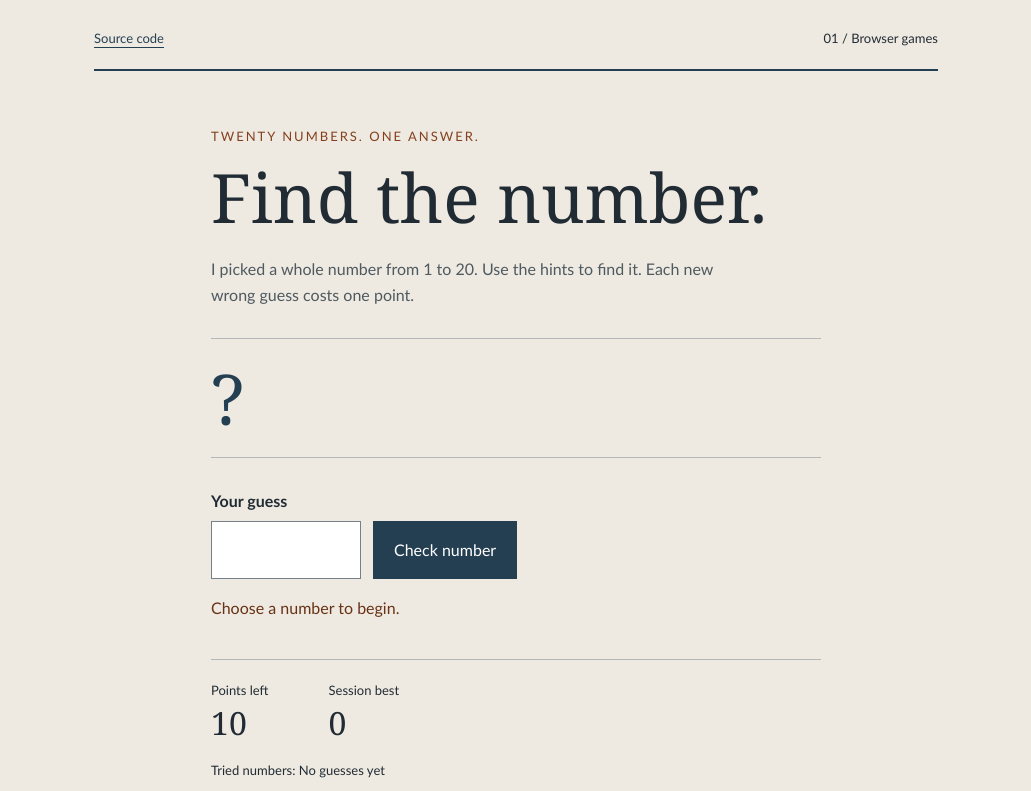
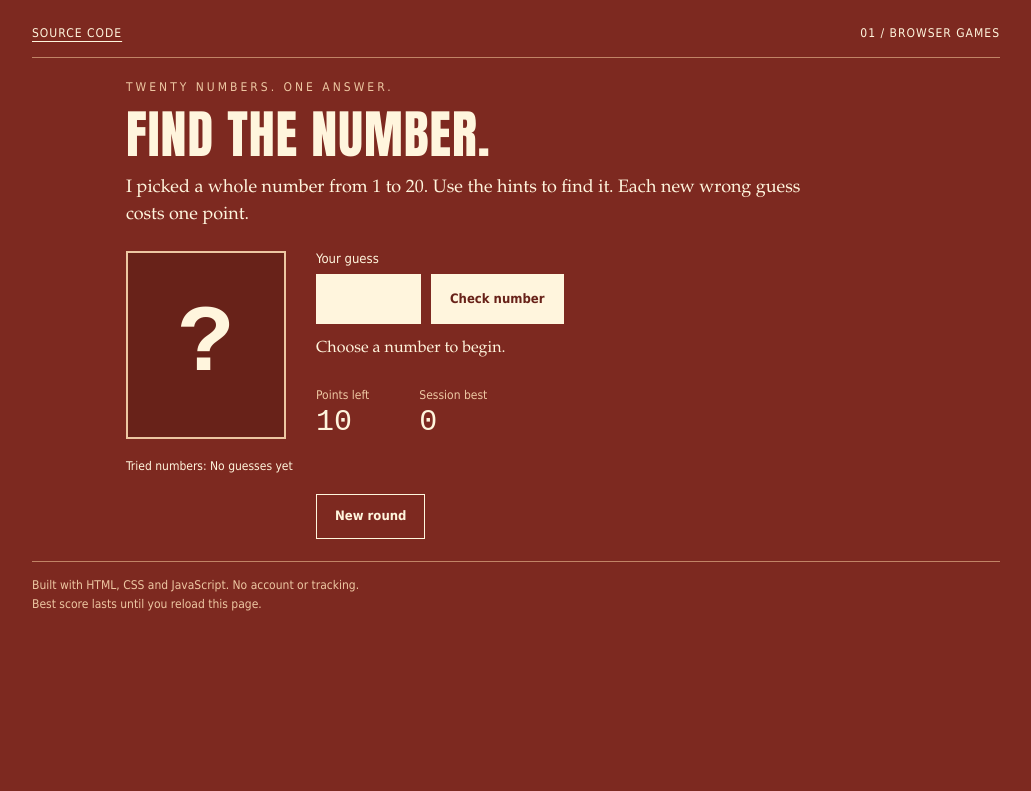
Before and after one commit to ismaeelakin/Guess_My_Number_JS-Project, a plain HTML site: page final/index.html in a window 1280 px wide. Shown: the top 791 px of the page, without its empty margins (124-1155 px from the left). Drawn offline with Linux system fonts and the light colour scheme.

Commit message:
Give project visuals distinct typography, palettes and architecture drawings

```diff
--- a/final/style.css
+++ b/final/style.css
@@ -3,155 +3,212 @@
 }
 body {
   margin: 0;
-  background: #eeeae1;
-  color: #212b34;
+  background: #7d2920;
+  color: #fff5dd;
   font:
-    16px/1.6 'Trebuchet MS',
-    sans-serif;
+    16px/1.5 'Palatino Linotype',
+    'Book Antiqua',
+    Palatino,
+    serif;
 }
 main {
-  max-width: 900px;
-  padding: 28px;
+  max-width: 1040px;
   margin: auto;
+  padding: 24px 36px;
 }
 header {
   display: flex;
   justify-content: space-between;
-  border-bottom: 2px solid #243e52;
-  padding-bottom: 20px;
   gap: 20px;
-  font-size: 13px;
+  border-bottom: 1px solid #c18466;
+  padding-bottom: 15px;
+  font:
+    12px/1.5 Tahoma,
+    sans-serif;
+  letter-spacing: 1px;
+  text-transform: uppercase;
 }
 a {
-  color: #243e52;
+  color: #fff5dd;
   text-underline-offset: 4px;
 }
 section {
-  max-width: 610px;
-  margin: 55px auto;
+  max-width: 780px;
+  margin: 22px auto;
+  display: grid;
+  grid-template-columns: 160px 1fr;
+  gap: 12px 30px;
+}
+.eyebrow,
+h1,
+.intro {
+  grid-column: 1 / -1;
 }
 .eyebrow {
-  color: #84401e;
-  font-size: 13px;
+  font:
+    12px Tahoma,
+    sans-serif;
   text-transform: uppercase;
-  letter-spacing: 2px;
+  letter-spacing: 3px;
+  margin: 0;
+  color: #edc7a2;
 }
 h1 {
   font:
-    clamp(40px, 8vw, 68px) / 1.1 Georgia,
-    serif;
-  margin: 12px 0 22px;
+    52px/1.1 Impact,
+    Haettenschweiler,
+    'Arial Narrow Bold',
+    sans-serif;
+  letter-spacing: 1px;
+  text-transform: uppercase;
+  margin: 0;
 }
 .intro {
-  max-width: 520px;
-  color: #4e5960;
+  max-width: 680px;
+  margin: 0 0 10px;
+  font-size: 18px;
 }
 #number {
+  grid-column: 1;
+  grid-row: 4 / 7;
+  display: grid;
+  place-items: center;
+  min-height: 180px;
   font:
-    70px/1 Georgia,
-    serif;
-  border-top: 1px solid #b3b7b7;
-  border-bottom: 1px solid #b3b7b7;
-  padding: 24px 0;
-  margin: 30px 0;
-  color: #243e52;
+    bold 95px/1 'Courier New',
+    monospace;
+  border: 2px solid #edc7a2;
+  background: #682219;
+  color: #fff5dd;
+}
+form {
+  grid-column: 2;
 }
 label {
   display: block;
-  font-weight: bold;
+  font:
+    13px Tahoma,
+    sans-serif;
   margin-bottom: 8px;
 }
 .entry {
   display: flex;
-  gap: 12px;
+  gap: 10px;
 }
 input {
   min-width: 0;
-  width: 150px;
+  width: 105px;
+  background: #fff5dd;
+  color: #49221b;
+  border: 2px solid #fff5dd;
+  padding: 8px;
   font:
-    26px Georgia,
-    serif;
-  padding: 10px;
-  border: 1px solid #75808a;
-  background: white;
-  color: #212b34;
+    26px 'Courier New',
+    monospace;
 }
 button {
-  font: inherit;
-  padding: 12px 20px;
-  border: 1px solid #243e52;
-  background: #243e52;
-  color: white;
+  font:
+    bold 13px/1.4 Tahoma,
+    sans-serif;
+  border: 1px solid #fff5dd;
+  border-radius: 0;
+  padding: 12px 18px;
+  background: #fff5dd;
+  color: #682219;
   cursor: pointer;
-  border-radius: 0;
 }
 button:hover {
-  background: #354f63;
+  background: #edc7a2;
 }
 button:disabled {
-  opacity: 0.55;
+  opacity: 0.5;
   cursor: default;
 }
 .secondary {
+  grid-column: 2;
+  justify-self: start;
   background: transparent;
-  color: #243e52;
+  color: #fff5dd;
 }
 .secondary:hover {
-  background: #dddcd5;
+  color: #682219;
+}
+#message {
+  grid-column: 2;
+  margin: 0;
+  min-height: 2.5em;
+  color: #fff5dd;
+}
+dl {
+  grid-column: 2;
+  display: flex;
+  gap: 50px;
+  margin: 0;
+}
+dt {
+  font:
+    12px Tahoma,
+    sans-serif;
+  color: #edc7a2;
+}
+dd {
+  margin: 3px 0 0;
+  font:
+    30px 'Courier New',
+    monospace;
+}
+.history {
+  grid-column: 1 / -1;
+  font:
+    12px/1.6 Tahoma,
+    sans-serif;
+  overflow-wrap: anywhere;
+  margin: 6px 0;
+}
+footer {
+  border-top: 1px solid #c18466;
+  padding-top: 14px;
+  font:
+    12px/1.6 Tahoma,
+    sans-serif;
+  color: #edc7a2;
 }
 :focus-visible {
-  outline: 3px solid #a84c21;
+  outline: 3px solid #f5ce58;
   outline-offset: 4px;
 }
-#message {
-  min-height: 3em;
-  color: #683216;
-}
-dl {
-  display: flex;
-  gap: 60px;
-  border-top: 1px solid #b3b7b7;
-  padding-top: 20px;
-}
-dt {
-  font-size: 13px;
-}
-dd {
-  margin: 0;
-  font:
-    32px Georgia,
-    serif;
-}
-.history {
-  font-size: 13px;
-  overflow-wrap: anywhere;
-}
-footer {
-  border-top: 1px solid #b3b7b7;
-  padding-top: 20px;
-  font-size: 12px;
-  color: #4e5960;
-}
 body[data-state='won'] #number {
-  color: #24523d;
+  background: #fff5dd;
+  color: #682219;
 }
 body[data-state='lost'] #number {
-  color: #8b3210;
+  border-style: dashed;
 }
-@media (max-width: 500px) {
+@media (max-width: 580px) {
   main {
     padding: 20px;
   }
   section {
-    margin: 35px auto;
+    grid-template-columns: 95px minmax(0, 1fr);
+    gap: 15px;
+  }
+  h1 {
+    font-size: 40px;
+  }
+  #number {
+    font-size: 58px;
+    min-height: 150px;
   }
   .entry {
     flex-wrap: wrap;
   }
+  input {
+    width: 100%;
+  }
+  dl {
+    gap: 20px;
+  }
   header span {
     display: none;
   }
-  input {
-    flex: 1;
-  }
 }
```
Also changed, not shown: docs/architecture-identity.svg (added), docs/game-identity.png (added), docs/game.png (deleted), 1 other file.
